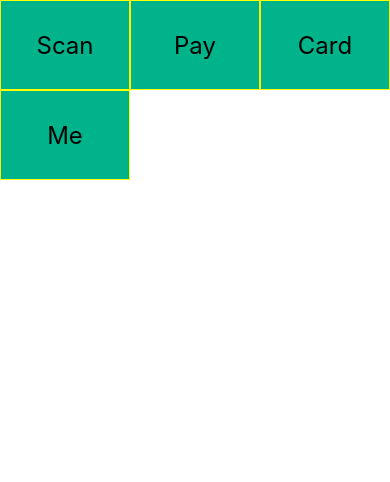
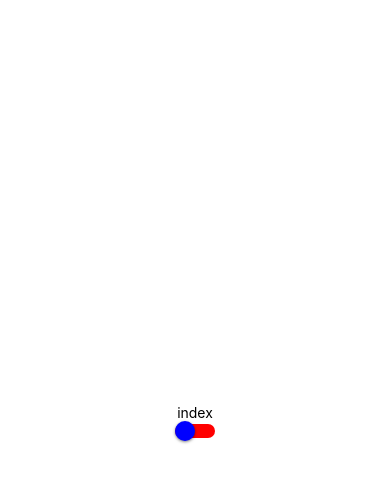
Before and after one commit to smallg/rn-practice, a React Native app: screen / in a window 390 px wide. Shown: the top 482 px of the page. Built offline with nearby package versions, Linux system fonts and the light colour scheme.

Commit message:
N/A: alert and statusbar/switch

```diff
--- a/App.tsx
+++ b/App.tsx
@@ -1,6 +1,8 @@
 import React, {Component} from 'react';
 // import Index from './src/02_flexbox';
-import Index from './src/03_dimensions';
+// import Index from './src/03_dimensions';
+// import Index from './src/04_alert_btn';
+import Index from './src/05_switch_statusbar';
 
 export default class App extends Component {
   render() {
--- /dev/null
+++ b/src/05_switch_statusbar/index.js
@@ -0,0 +1,41 @@
+import {Text, StyleSheet, StatusBar, SafeAreaView, Switch} from 'react-native';
+import React, {Component} from 'react';
+
+export default class index extends Component {
+  constructor(props) {
+    super(props);
+
+    this.state = {
+      hideStatusBar: false,
+    };
+  }
+
+  toggleStatusBar = () => {
+    this.setState({
+      hideStatusBar: !this.state.hideStatusBar,
+    });
+  };
+
+  render() {
+    return (
+      <SafeAreaView style={styles.container}>
+        <StatusBar hidden={this.state.hideStatusBar} backgroundColor="red" />
+        <Text>index</Text>
+        <Switch
+          trackColor={{false: 'red', true: 'green'}}
+          thumbColor={'blue'}
+          value={this.state.hideStatusBar}
+          onValueChange={this.toggleStatusBar}
+        />
+      </SafeAreaView>
+    );
+  }
+}
+
+const styles = StyleSheet.create({
+  container: {
+    flex: 1,
+    justifyContent: 'center',
+    alignItems: 'center',
+  },
+});
```
Also changed, not shown: src/04_alert_btn/index.tsx (added, +36 -0 lines).
